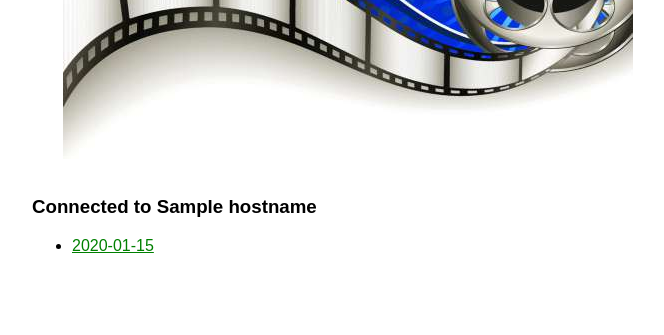
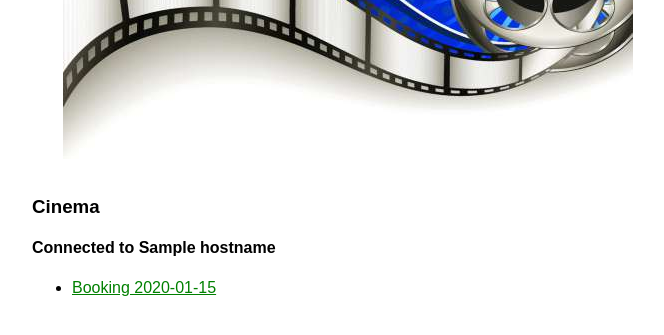
Before and after one commit to jstockall/microservices-docker-django, a Django app: template ui/templates/ui/index.html in a window 1280 px wide. Shown: the part 204-539 px from the top of the page, without its empty margins (292-956 px from the left). Run offline with Django 3.2, Linux system fonts and the light colour scheme; the template is opened without the code that fills it: most values are stand-ins (such as "Sample title", 1, 10 or a date in 2020).

Commit message:
Add a title and nicer formatting for the booking list

```diff
--- a/ui/templates/ui/index.html
+++ b/ui/templates/ui/index.html
@@ -4,12 +4,13 @@
 
 
 <div class="content">
-  <h3>Connected to {{ hostname }}</h3>
+  <h3>Cinema</h3>
+  <h4>Connected to {{ hostname }}</h4>
 
   {% if booking_list %}
       <ul>
       {% for booking in booking_list %}
-          <li><a href="/booking/{{ booking.id }}">{{ booking.showtime }}</a></li>
+          <li><a href="/booking/{{ booking.id }}">Booking {{ booking.showtime }}</a></li>
       {% endfor %}
       </ul>
   {% else %}
```
